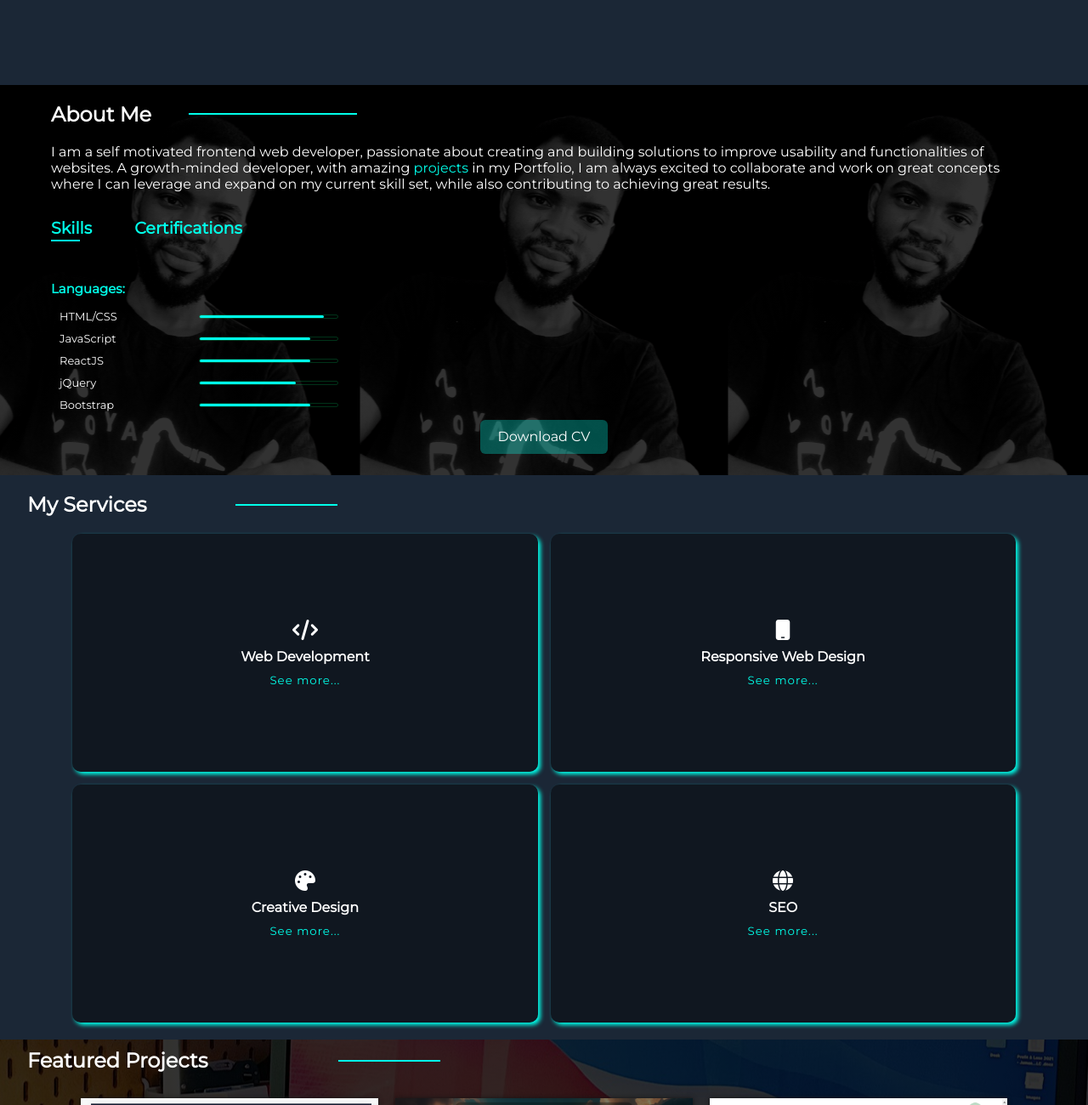
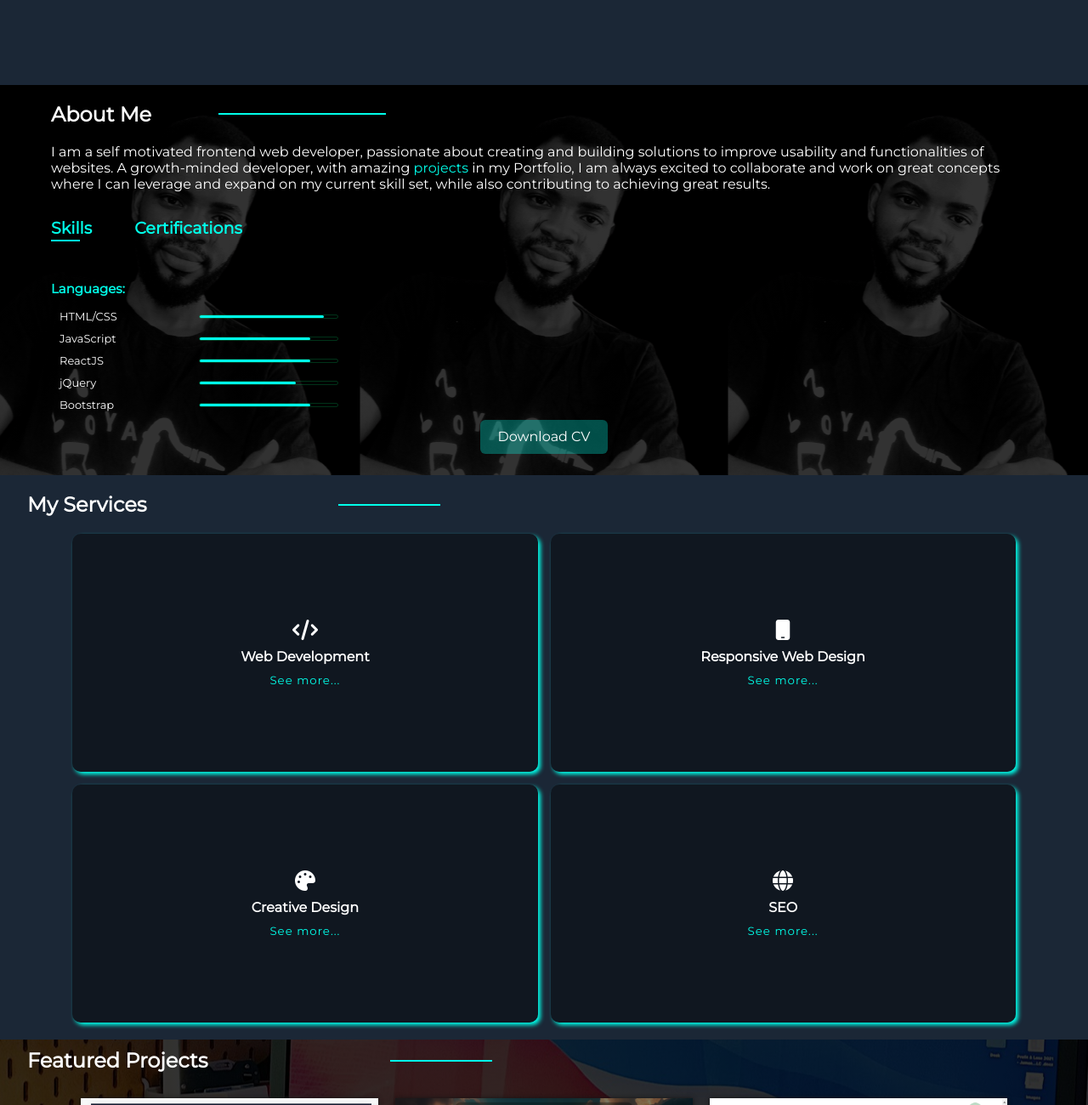
Before and after one commit to Ayomi-Dev/Portfolio, a plain HTML site: page index.html in a window 1280 px wide. Shown: the part 780-2080 px from the top of the page at 85% size. Drawn offline with nearby package versions, Linux system fonts and the light colour scheme.

Commit message:
styling section

```diff
--- a/PORTFOLIO.css
+++ b/PORTFOLIO.css
@@ -319,7 +319,7 @@ nav .menu li .list:hover::after{
     width: 17%;
     height: 2px;
     position: absolute;
-    left: 14%;
+    left: 17%;
     top: 13px;
     background: rgb(0, 255, 234);
 }
@@ -436,6 +436,7 @@ nav .menu li .list:hover::after{
     }
     .content h1::after{
         top: 8px;
+
     }
     .content1 p{
         font-size: small;
@@ -470,7 +471,7 @@ nav .menu li .list:hover::after{
     width: 120px;
     height: 2px;
     position: absolute;
-    right: 70%;
+    right: 60%;
     top: 14px;
 }
 .service-content{
@@ -621,7 +622,7 @@ nav .menu li .list:hover::after{
     width: 120px;
     height: 2px;
     position: absolute;
-    right: 60%;
+    right: 55%;
     top: 14px;
 }
 .project-content{
```
